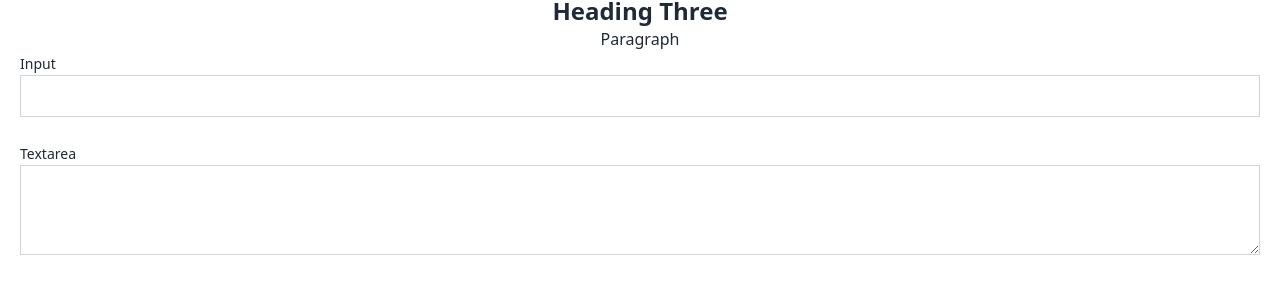
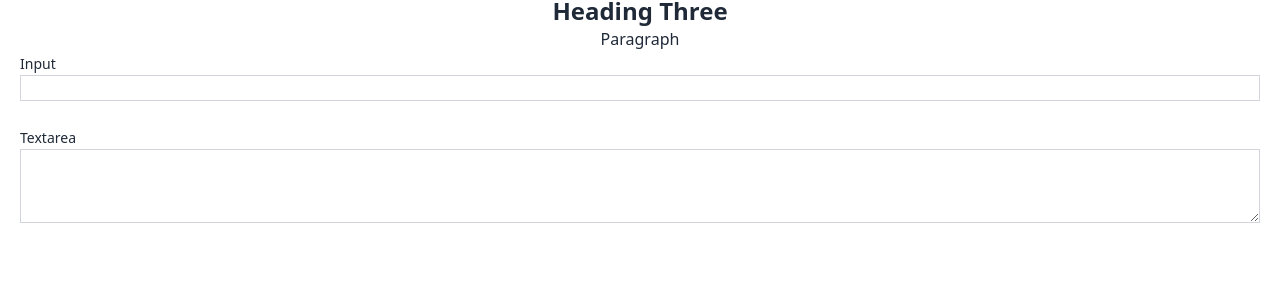
Before and after one commit to gigagrug/design-system, a website built with Vite: page index.html in a window 1280 px wide. Shown: the part 125-414 px from the top of the page. Built offline with nearby package versions, Linux system fonts and the light colour scheme.

Commit message:
Update style.css

```diff
--- a/style.css
+++ b/style.css
@@ -29,6 +29,6 @@
   }
   textarea,
   input[type="text"] {
-    @apply c-text c-border focus:outline-black w-full p-2 dark:bg-gray-700/40;
+    @apply c-text c-border focus:outline-black w-full dark:bg-gray-700/40;
   }
 }
```
